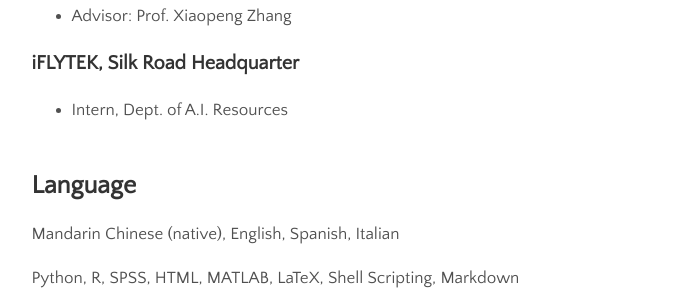
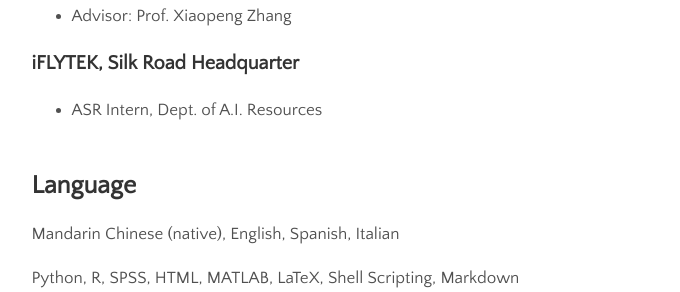
Before and after one commit to zhengwuma/zhengwuma.github.io, a Jekyll site: the page built from menu/about.md, in a window 1280 px wide. Shown: the part 1073-1365 px from the top of the page, without its empty margins (301-981 px from the left). Built offline with Jekyll 4.4.1, drawn with Linux system fonts in a browser that asks for light colours.

Commit message:
Update about.md

```diff
--- a/menu/about.md
+++ b/menu/about.md
@@ -30,7 +30,7 @@ Currently, I am a Research Assistant at the LAnguages, Machines & Brains Lab, Ci
 - Advisor: Prof. Xiaopeng Zhang
 
 ### iFLYTEK, Silk Road Headquarter
-- Intern, Dept. of A.I. Resources
+- ASR Intern, Dept. of A.I. Resources
 <br><br>
 
 ## Language
```
